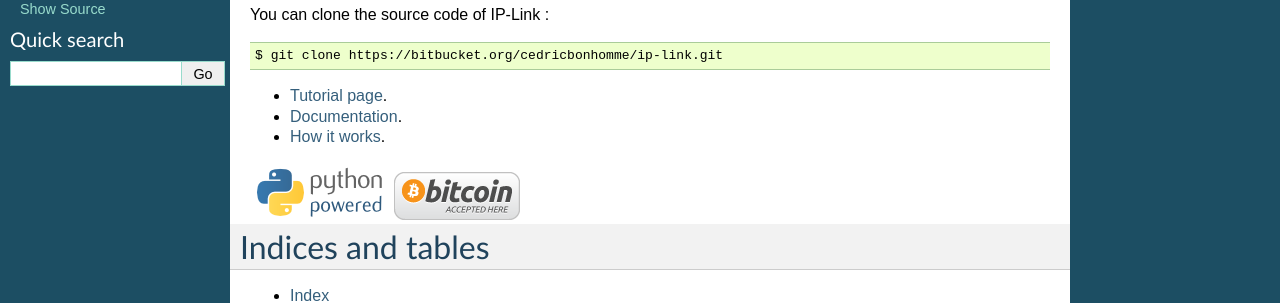
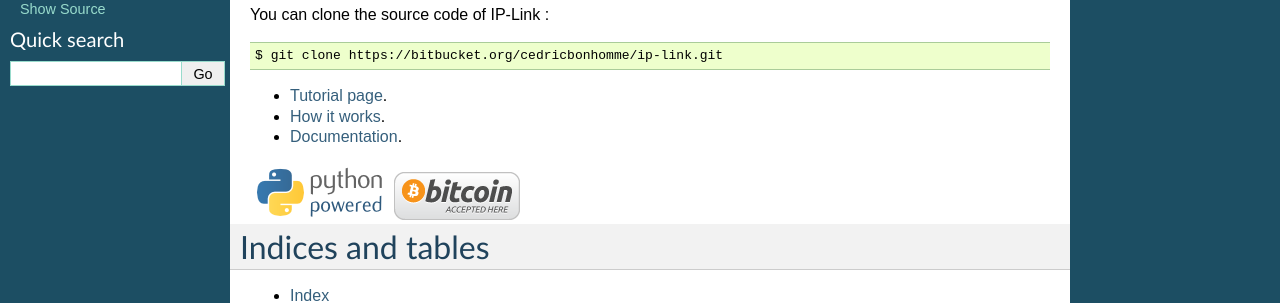
Before and after one commit to cedricbonhomme/IP-Link, a Sphinx documentation site: the page built from docs/index.rst, in a window 1280 px wide. Shown: the part 165-468 px from the top of the page. Built offline with Sphinx 7.4.7, drawn with Linux system fonts in a browser that asks for light colours.

Commit message:
Updated Sphinx documentation.

```diff
--- a/docs/index.rst
+++ b/docs/index.rst
@@ -20,8 +20,8 @@ You can clone the source code of IP-Link :
     $ git clone https://bitbucket.org/cedricbonhomme/ip-link.git
 
 * :doc:`Tutorial page </tutorial>`.
+* :doc:`How it works </howitworks>`.
 * :doc:`Documentation </documentation>`.
-* :doc:`How it works </howitworks>`.
 
 .. image:: images/python-powered-w-140x56.png
     :target: http://python.org
```
